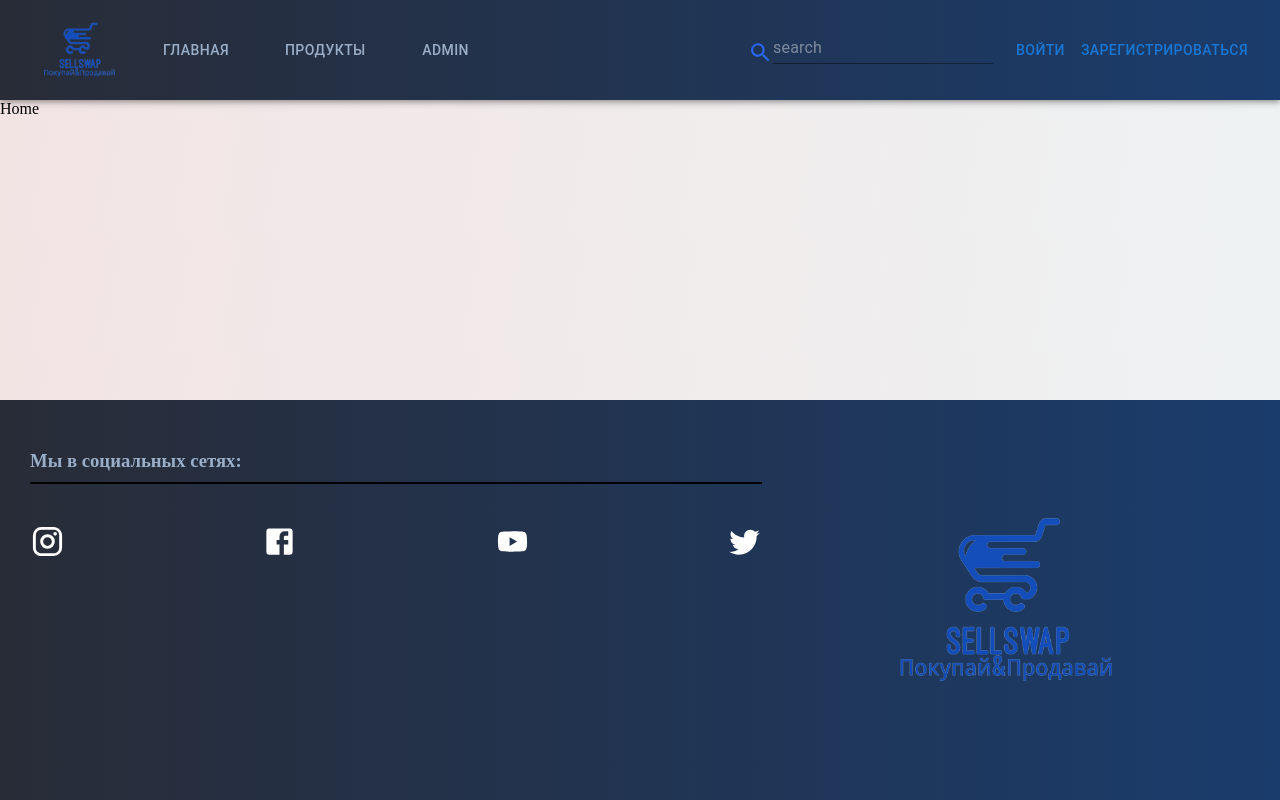
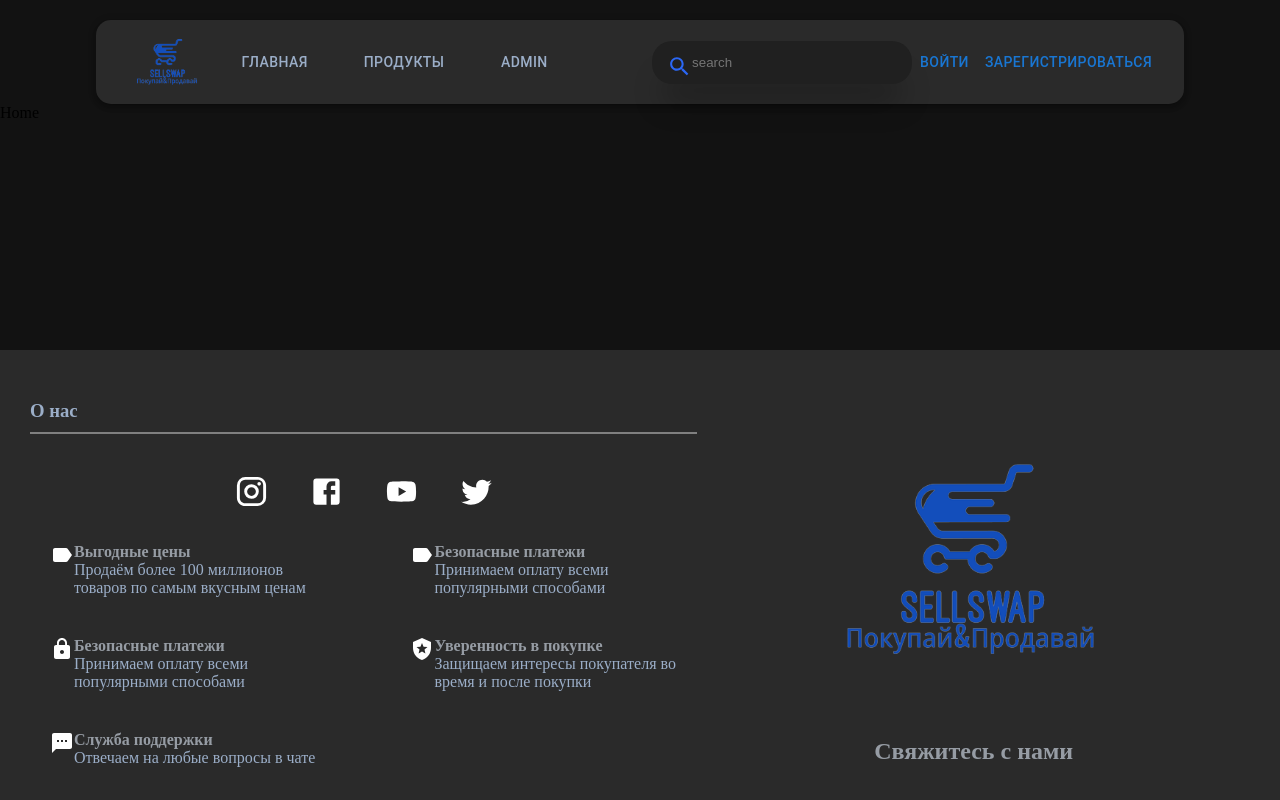
Before and after one commit to Samat168/fullstackHack, a React (Create React App) app: page / in a window 1280 px wide. Built offline with nearby package versions, Linux system fonts and the light colour scheme.

Commit message:
final navbar and footer

```diff
--- a/src/component/Footer/Footer.jsx
+++ b/src/component/Footer/Footer.jsx
@@ -5,6 +5,10 @@ import FacebookIcon from "@mui/icons-material/Facebook";
 import YouTubeIcon from "@mui/icons-material/YouTube";
 import TwitterIcon from "@mui/icons-material/Twitter";
 import Logo from "../../assets/SellSwap-removebg-preview.png";
+import LabelIcon from "@mui/icons-material/Label";
+import LockIcon from "@mui/icons-material/Lock";
+import LocalPoliceIcon from "@mui/icons-material/LocalPolice";
+import TextsmsIcon from "@mui/icons-material/Textsms";
 
 const Footer = () => {
   return (
@@ -12,7 +16,7 @@ const Footer = () => {
       className="footer"
       style={{
         width: "100%",
-        backgroundColor: "#282c37",
+        backgroundColor: "#2a2a2a",
         padding: "50px 30px",
         display: "flex",
       }}
@@ -23,41 +27,41 @@ const Footer = () => {
             color: "#9baec8",
             marginBottom: "40px",
             textAlign: "start",
-            borderBottom: "2px solid black",
+            borderBottom: "2px solid gray ",
             paddingBottom: "10px",
           }}
         >
-          Мы в социальных сетях:
+          О нас
         </h3>
         <ul
           style={{
             display: "flex",
-            justifyContent: "space-between",
+            justifyContent: "center",
             flexWrap: "wrap",
           }}
         >
-          <li>
+          <li className="contacts_li">
             <InstagramIcon
               className="icons"
               fontSize="large"
               sx={{ color: "white" }}
             />
           </li>
-          <li>
+          <li className="contacts_li">
             <FacebookIcon
               className="icons"
               fontSize="large"
               sx={{ color: "white" }}
             />
           </li>
-          <li>
+          <li className="contacts_li">
             <YouTubeIcon
               className="icons"
               fontSize="large"
               sx={{ color: "white" }}
             />
           </li>
-          <li>
+          <li className="contacts_li">
             <TwitterIcon
               className="icons"
               fontSize="large"
@@ -65,9 +69,62 @@ const Footer = () => {
             />
           </li>
         </ul>
+        <ul
+          style={{
+            display: "flex",
+            flexWrap: "wrap",
+            justifyContent: "space-between",
+          }}
+        >
+          <li className="svg_li">
+            <LabelIcon sx={{ color: "white" }} />
+            <div>
+              <h4>Выгодные цены</h4>
+              <p>Продаём более 100 миллионов товаров по самым вкусным ценам</p>
+            </div>
+          </li>
+          <li className="svg_li">
+            <LabelIcon sx={{ color: "white" }} />
+            <div>
+              <h4>Безопасные платежи</h4>
+              <p>Принимаем оплату всеми популярными способами</p>
+            </div>
+          </li>
+          <li className="svg_li">
+            <LockIcon sx={{ color: "white" }} />
+            <div>
+              <h4>Безопасные платежи</h4>
+              <p>Принимаем оплату всеми популярными способами</p>
+            </div>
+          </li>
+          <li className="svg_li">
+            <LocalPoliceIcon sx={{ color: "white" }} />
+            <div>
+              <h4>Уверенность в покупке</h4>
+              <p>Защищаем интересы покупателя во время и после покупки</p>
+            </div>
+          </li>
+          <li className="svg_li">
+            <TextsmsIcon sx={{ color: "white" }} />
+            <div>
+              <h4>Служба поддержки</h4>
+              <p>Отвечаем на любые вопросы в чате</p>
+            </div>
+          </li>
+        </ul>
       </div>
-      <div style={{ width: "40%", display: "flex", justifyContent: "center" }}>
-        <img src={Logo} alt="" />
+      <div
+        style={{
+          display: "flex",
+          flexDirection: "column",
+          justifyContent: "center",
+          alignItems: "center",
+        }}
+      >
+        <a href="">
+          <img style={{ width: "70%", marginLeft: "80px" }} src={Logo} alt="" />
+          <h2 style={{ textAlign: "center" }}>Свяжитесь с нами </h2>
+        </a>
       </div>
     </div>
   );
--- a/src/component/Navbar/Navbar.jsx
+++ b/src/component/Navbar/Navbar.jsx
@@ -16,7 +16,7 @@ import { Link } from "react-router-dom";
 import Logo from "../../assets/SellSwap-removebg-preview.png";
 import SearchIcon from "@mui/icons-material/Search";
 import { Input } from "@mui/material";
-import { Search } from "@mui/icons-material";
+import { Opacity, Search } from "@mui/icons-material";
 import { useAuth } from "../../context/AuthContextProvider";
 
 const pages = [
@@ -53,7 +53,17 @@ function Navbar() {
   };
 
   return (
-    <AppBar position="static" className="navbar">
+    <AppBar
+      position="static"
+      className="navbar"
+      sx={{
+        background: "#2a2a2a",
+        width: "85%",
+        margin: "auto",
+        marginTop: "20px",
+        borderRadius: "15px",
+      }}
+    >
       <Container maxWidth="xl">
         <Toolbar disableGutters>
           <img style={{ width: "9%" }} src={Logo} alt="" />
@@ -138,8 +148,17 @@ function Navbar() {
               </Link>
             ))}
           </Box>
+          <div
+            className="search_container"
+            style={{
+              display: "flex",
+              alignItems: "center",
+              width: "25%",
 
-          <Box sx={{ flexGrow: 0, display: "flex" }}>
+              padding: "5px 15px",
+              borderRadius: "20px",
+            }}
+          >
             <SearchIcon
               sx={{
                 width: "25px",
@@ -148,13 +167,22 @@ function Navbar() {
                 color: "#2b67f5",
               }}
             />
-            <div style={{ marginRight: "15px" }}>
-              <Input
+            <div style={{ width: "90%" }}>
+              <input
+                className="search_input"
+                type="text"
                 placeholder="search"
-                type="search"
-                sx={{ color: "white" }}
+                style={{
+                  width: "70%",
+
+                  color: "white",
+                  border: "none",
+                }}
               />
             </div>
+          </div>
+
+          <Box sx={{ flexGrow: 0, display: "flex" }}>
             <Box>
               <Button>Войти</Button>
               <Button>Зарегистрироваться</Button>
--- a/src/index.css
+++ b/src/index.css
@@ -3,22 +3,31 @@
   padding: 0;
   box-sizing: border-box;
 }
+p {
+  color: #9baec8;
+}
+h1,
+h2,
+h3,
+h4,
+h5,
+h6 {
+  color: #969ca4;
+}
 
 body {
-  background: #f3e4e4;
-  background: -moz-linear-gradient(100deg, #f3e4e4 0%, #eef2f3 100%);
-  background: -webkit-linear-gradient(100deg, #f3e4e4 0%, #eef2f3 100%);
-  background: linear-gradient(100deg, #f3e4e4 0%, #eef2f3 100%);
-  filter: progid:DXImageTransform.Microsoft.gradient( startColorstr='#f3e4e4', endColorstr='#eef2f3',GradientType=1 );
+  background-color: rgb(18, 18, 18);
 }
 
 a {
   text-decoration: none;
+  cursor: pointer;
 }
 
 ul,
 ol {
   list-style-type: none;
+  margin: 10px 0;
 }
 Button:hover {
   color: #2b67f5;
@@ -29,19 +38,42 @@ Button:hover {
 }
 .footer {
   width: 100%;
-  height: 400px;
-  position: absolute;
+  height: 450px;
+  position: fixed;
   bottom: 0;
 }
 .navbar,
 .footer {
-  background: #282c37;
-  background: -moz-linear-gradient(left, #282c37 0%, #1a3c6c 100%);
-  background: -webkit-linear-gradient(left, #282c37 0%, #1a3c6c 100%);
-  background: linear-gradient(to right, #282c37 0%, #1a3c6c 100%);
-  filter: progid:DXImageTransform.Microsoft.gradient( startColorstr='#282c37', endColorstr='#1a3c6c',GradientType=1 );
+  background-color: black;
 }
 
 .icons:hover {
   color: #2b67f5;
 }
+input:focus {
+  outline: none;
+}
+.search_container {
+  -webkit-box-shadow: 0px 28px 30px -10px rgba(0, 0, 0, 0.3);
+  box-shadow: 0px 28px 30px -10px rgba(0, 0, 0, 0.3);
+  background-color: rgb(32, 32, 32);
+}
+.search_input {
+  background-color: transparent;
+}
+.search_input:hover {
+  background-color: transparent;
+}
+.search_container:hover {
+  -webkit-box-shadow: 0px 15px 30px -10px rgba(25, 9, 89, 0.3);
+  box-shadow: 0px 15px 30px -10px rgba(25, 9, 89, 0.3);
+  background-color: rgb(50, 49, 49);
+}
+.svg_li {
+  display: flex;
+  width: 40%;
+  margin: 20px;
+}
+.contacts_li {
+  margin: 0 20px;
+}
```
